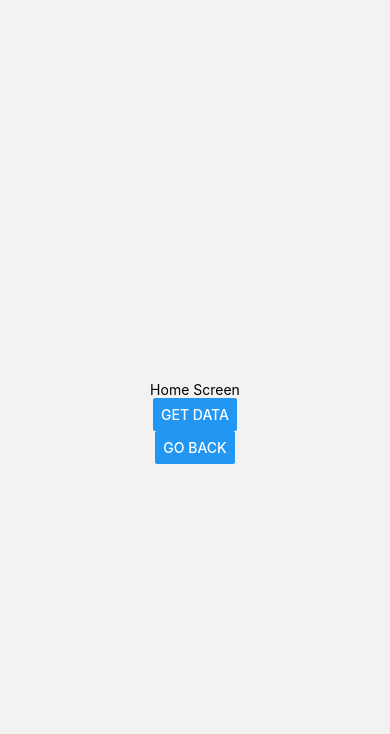
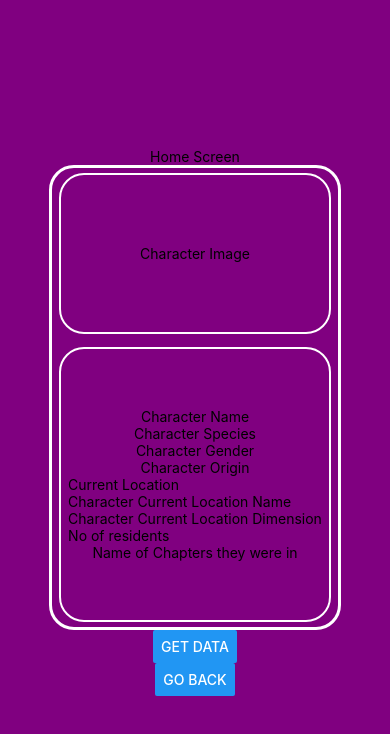
Before and after one commit to DinoWithCurls/RickAndMorty, a React Native app: screen /Home in a window 390 px wide. Shown: the top 734 px of the page. Built offline with nearby package versions, Linux system fonts and the light colour scheme.

Commit message:
feat: 🎸 Created a basic skeleton for the card

```diff
--- /dev/null
+++ b/src/components/characterCard.tsx
@@ -0,0 +1,63 @@
+import React from 'react';
+import {View, Text, StyleSheet} from 'react-native';
+
+const CharacterCard = () => {
+  return (
+    <View style={styles.cardContainer}>
+      <View style={styles.imageContainer}>
+        <Text>Character Image</Text>
+      </View>
+      <View style={styles.textContainer}>
+        <Text>Character Name</Text>
+        <Text>Character Species</Text>
+        <Text>Character Gender</Text>
+        <Text>Character Origin</Text>
+        <View>
+          <Text>Current Location</Text>
+          <Text>Character Current Location Name</Text>
+          <Text>Character Current Location Dimension</Text>
+          <Text>No of residents</Text>
+        </View>
+        <Text>Name of Chapters they were in</Text>
+      </View>
+    </View>
+  );
+};
+
+export default CharacterCard;
+
+const styles = StyleSheet.create({
+  cardContainer: {
+    height: '100%',
+    width: '100%',
+    flex: 1,
+    borderWidth: 3,
+    borderColor: 'white',
+    borderRadius: 25,
+    justifyContent: 'center',
+    alignItems: 'center',
+    flexDirection: 'row',
+  },
+  imageContainer: {
+    width: '95%',
+    height: '35%',
+    borderWidth: 2,
+    borderColor: 'white',
+    borderRadius: 25,
+    justifyContent: 'center',
+    alignItems: 'center',
+    position: 'absolute',
+    top: 5,
+  },
+  textContainer: {
+    borderWidth: 2,
+    borderRadius: 25,
+    borderColor: 'white',
+    width: '95%',
+    height: '60%',
+    justifyContent: 'center',
+    alignItems: 'center',
+    position: 'absolute',
+    bottom: 5,
+  },
+});
--- a/src/screens/HomeScreen.tsx
+++ b/src/screens/HomeScreen.tsx
@@ -1,7 +1,9 @@
-import React, {useState} from 'react';
+import React from 'react';
 import {View, Text, Button} from 'react-native';
 import {RootStackParamList} from '../navigation/RootStackParamList';
-import axios from 'axios';
+
+import CharacterCard from '../components/characterCard';
+
 const baseUrl = 'https://www.rickandmortyapi.com/api/character';
 //All the character details will be shown here.
 const HomeScreen = ({navigation, route}: RootStackParamList<'Home'>) => {
@@ -14,8 +16,9 @@ const HomeScreen = ({navigation, route}: RootStackParamList<'Home'>) => {
       });
   };
   return (
-    <View style={{flex: 1, justifyContent: 'center', alignItems: 'center'}}>
+    <View style={{flex: 1, justifyContent: 'center', alignItems: 'center', backgroundColor: 'purple'}}>
       <Text>Home Screen</Text>
+      <View style={{height: '55%', width: '75%'}}><CharacterCard /></View>
       <Button title="Get Data" onPress={() => fetchDataFromAPI()} />
       <Button title="Go Back" onPress={() => navigation.goBack()} />
     </View>
```
